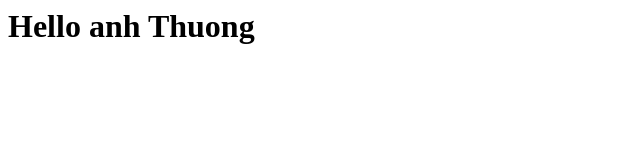
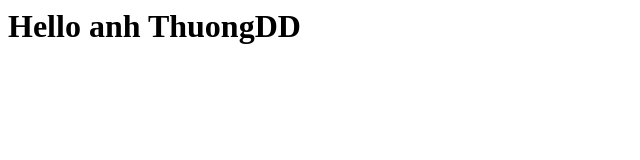
Before and after one commit to Phamtoan2899/jenkins_test, a plain HTML site: page index.html in a window 1280 px wide. Shown: the full height of the page, 0-640 px from the left. Drawn offline with Linux system fonts and the light colour scheme.

Commit message:
test webhook

```diff
--- a/index.html
+++ b/index.html
@@ -1 +1 @@
-<h1>Hello anh Thuong</h1>
+<h1>Hello anh ThuongDD</h1>
```
